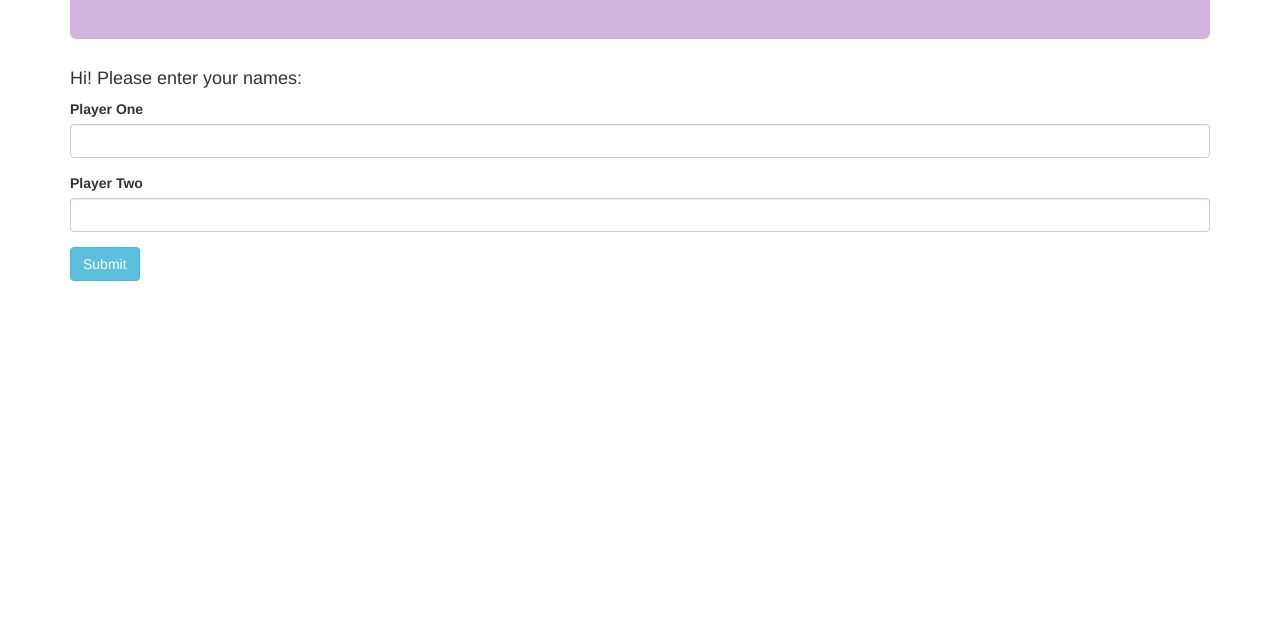
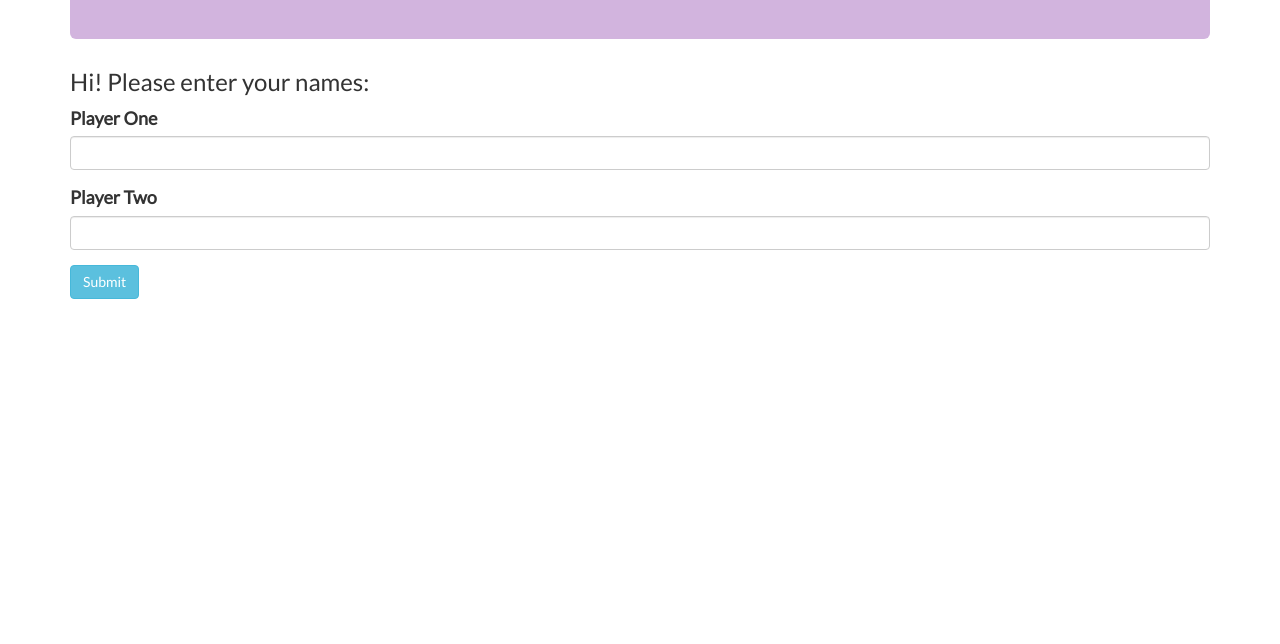
Before and after one commit to masenmatthews/JS_PigDice, a plain HTML site: page index.html in a window 1280 px wide. Shown: the part 156-800 px from the top of the page. Drawn offline with Linux system fonts and the light colour scheme.

Commit message:
change styling

```diff
--- a/css/styles.css
+++ b/css/styles.css
@@ -6,3 +6,22 @@
 #game-interface {
   display: none;
 }
+
+#welcome-message {
+  font-size: 30px;
+  text-align: center;
+  margin: 15px;
+  padding: 10px;
+}
+
+.container {
+  font-family: 'Lato', sans-serif;
+}
+
+.form-group {
+  font-size: 18px;
+}
+
+#player-one-roll, #player-one-score, #player-two-roll, #player-two-score {
+  font-size: 20px;
+}
--- a/index.html
+++ b/index.html
@@ -5,6 +5,7 @@
     <link href="css/styles.css" rel="stylesheet" type="text/css">
     <script src="js/jquery-3.2.1.js"></script>
     <script src="js/scripts.js"></script>
+    <link href="https://fonts.googleapis.com/css?family=Lato" rel="stylesheet">
     <title>Pig Dice</title>
   </head>
   <body>
@@ -14,7 +15,7 @@
       </div>
 
       <form id="name-input">
-        <h4>Hi! Please enter your names:</h4>
+        <h3>Hi! Please enter your names:</h3>
         <div class="form-group">
           <label for="name1">Player One</label>
           <input id="name1" class="form-control" type="text">
--- a/js/scripts.js
+++ b/js/scripts.js
@@ -73,6 +73,7 @@ $(document).ready(function() {
   $("button#hold2").click(function() {
     player2.hold();
     $("ul#player-two-score").text(player2.totalScore);
+    player2.win();
   });
 
     // if (diceValue === 1) {
```
